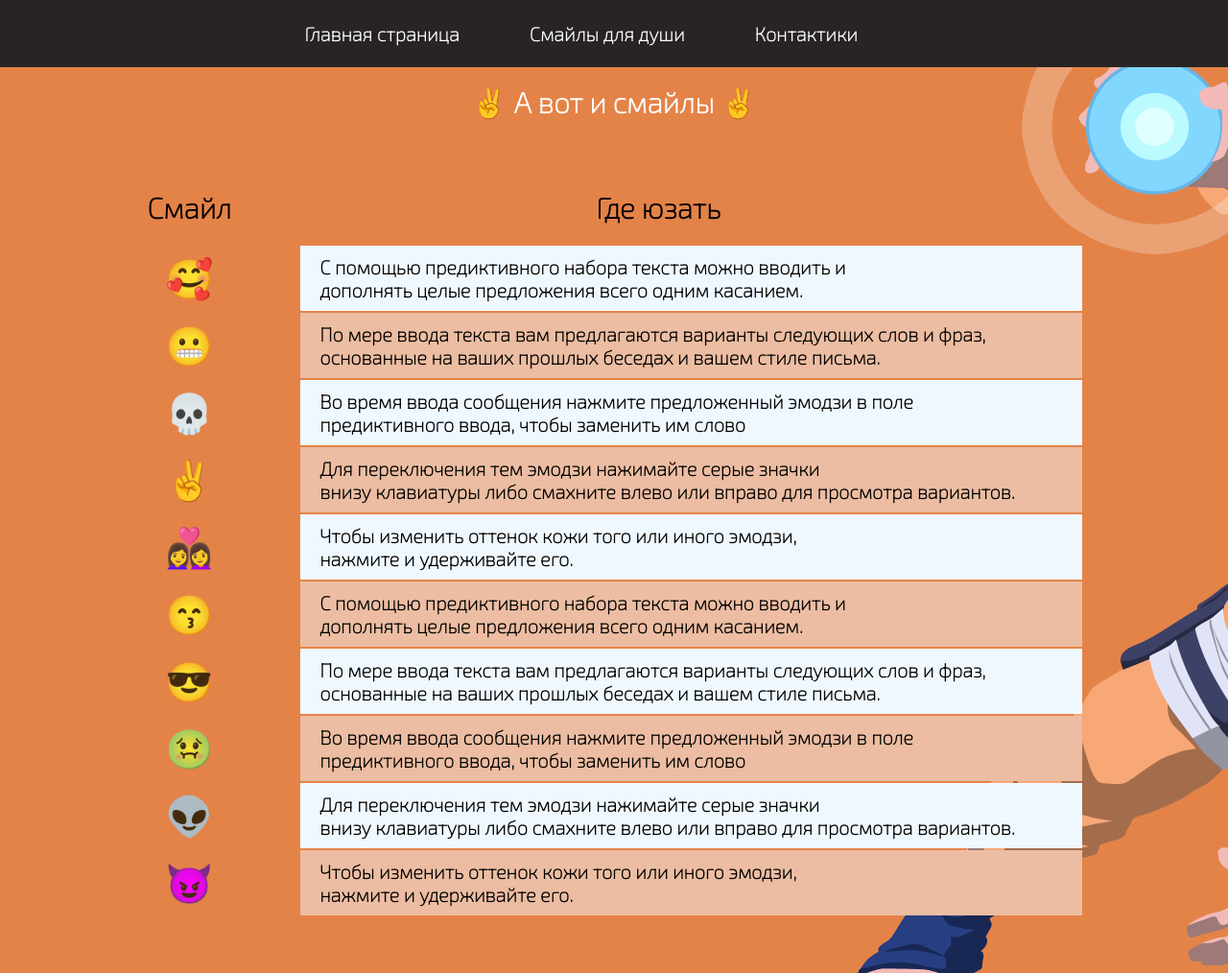
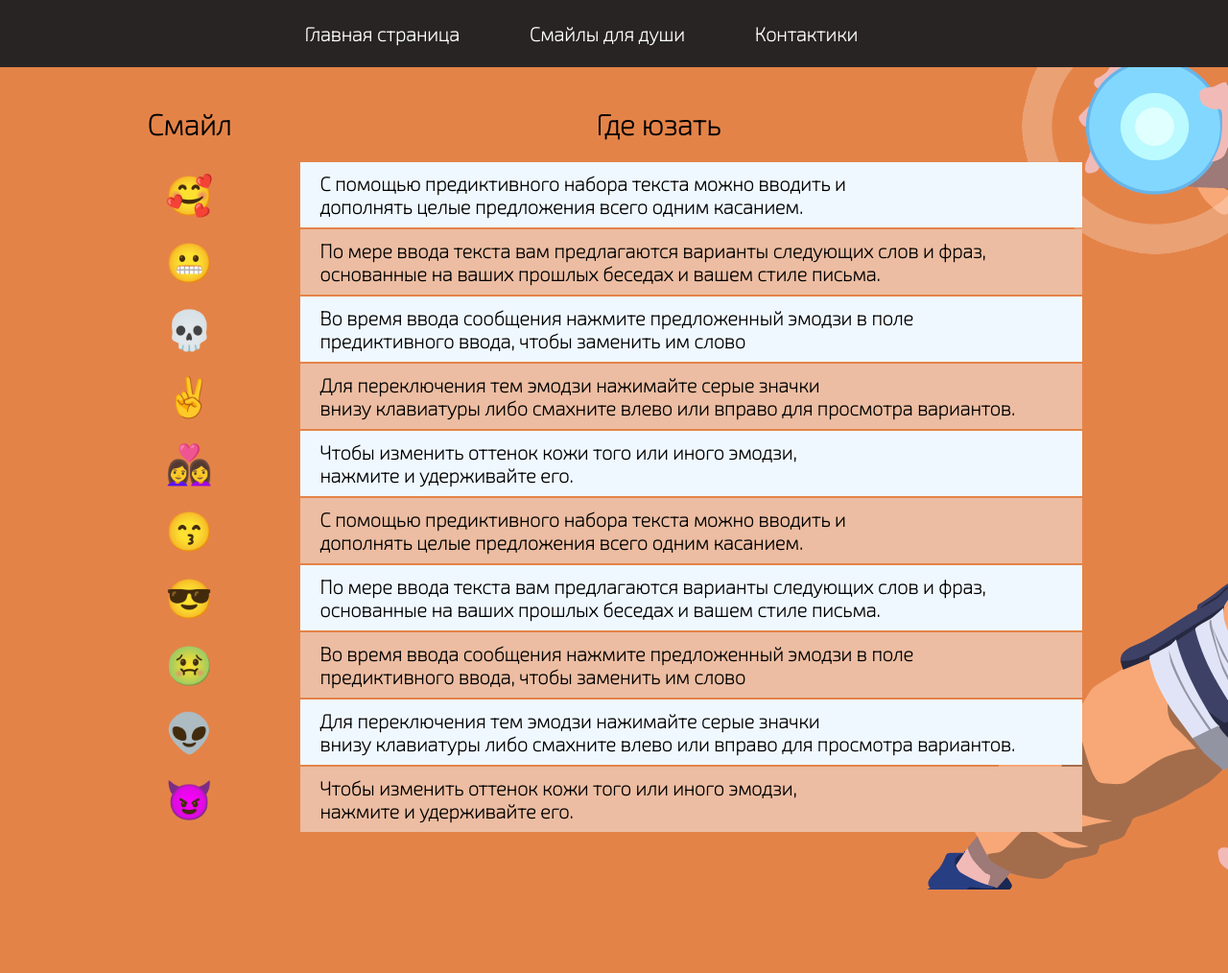
Before and after one commit to AleksandraTertyshnaya/Test-task, a PHP site: page /smile.html in a window 1280 px wide. Shown: the whole page at 96% size. After the commit the page ends 927 px from the top, so only its background shows below. Run offline with PHP 8.4, Linux system fonts and the light colour scheme; lists and menus that the app fills with data are empty.

Commit message:
finished smile

```diff
--- a/smile.css
+++ b/smile.css
@@ -63,14 +63,10 @@ center{
     left: 0;
 }
 
-    .name{
-        width: 100%;
-        padding-top: 60px;
-        left: 0;
-    }
+
 
     .description{
-        padding-top: 50px;
+        padding-top: 100px;
         padding-bottom: 50px;
     }
 
--- a/smile.html
+++ b/smile.html
@@ -21,9 +21,7 @@ url('https://fonts.googleapis.com/css2?family=Exo+2:wght@100&family=Montserrat:w
      </tr>
      </table>
   </div>
-     <div class="name">
-<h1> ✌️ А вот и смайлы ✌️</h1>
-</div>
+
 </center>
 
 <center>
```
